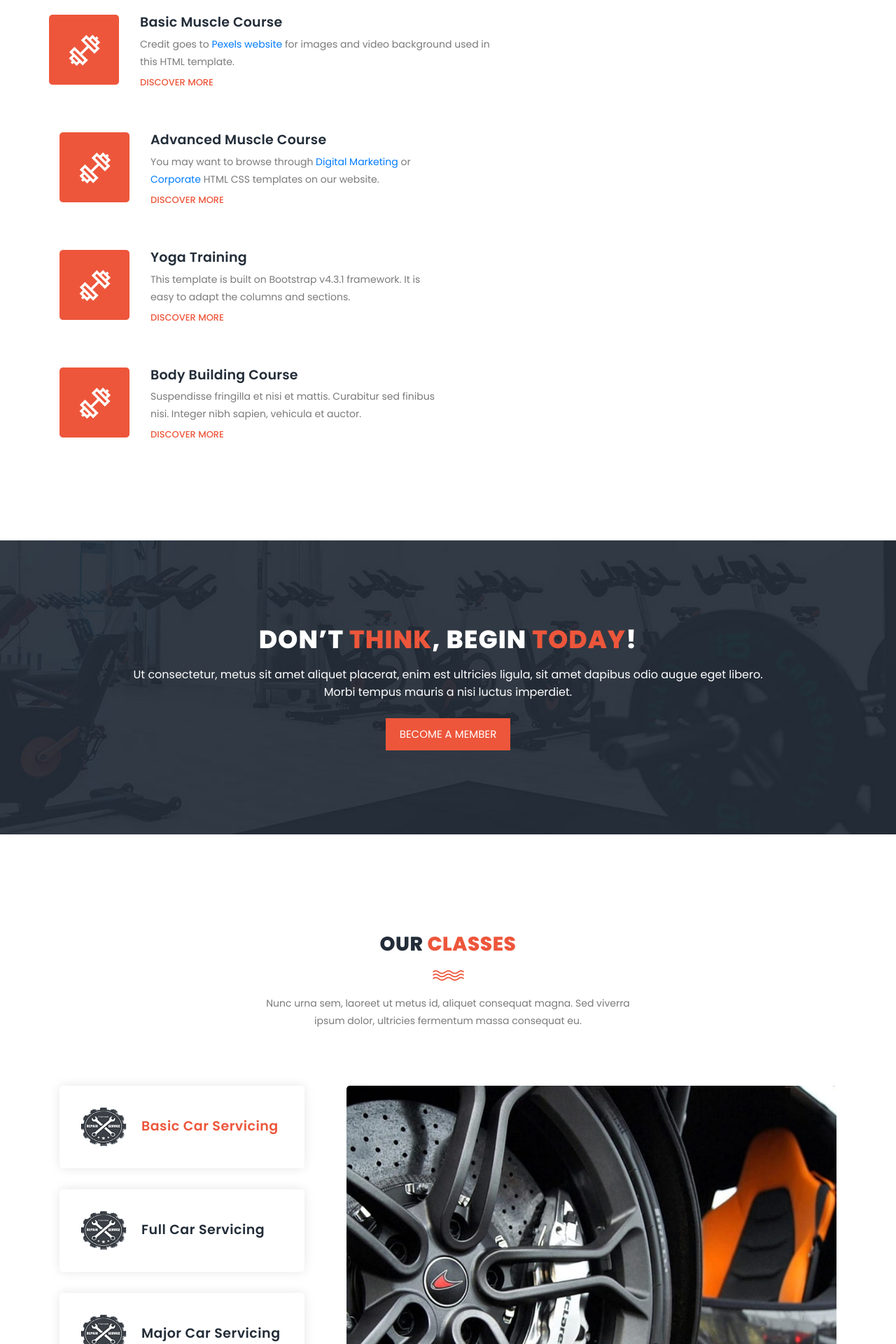
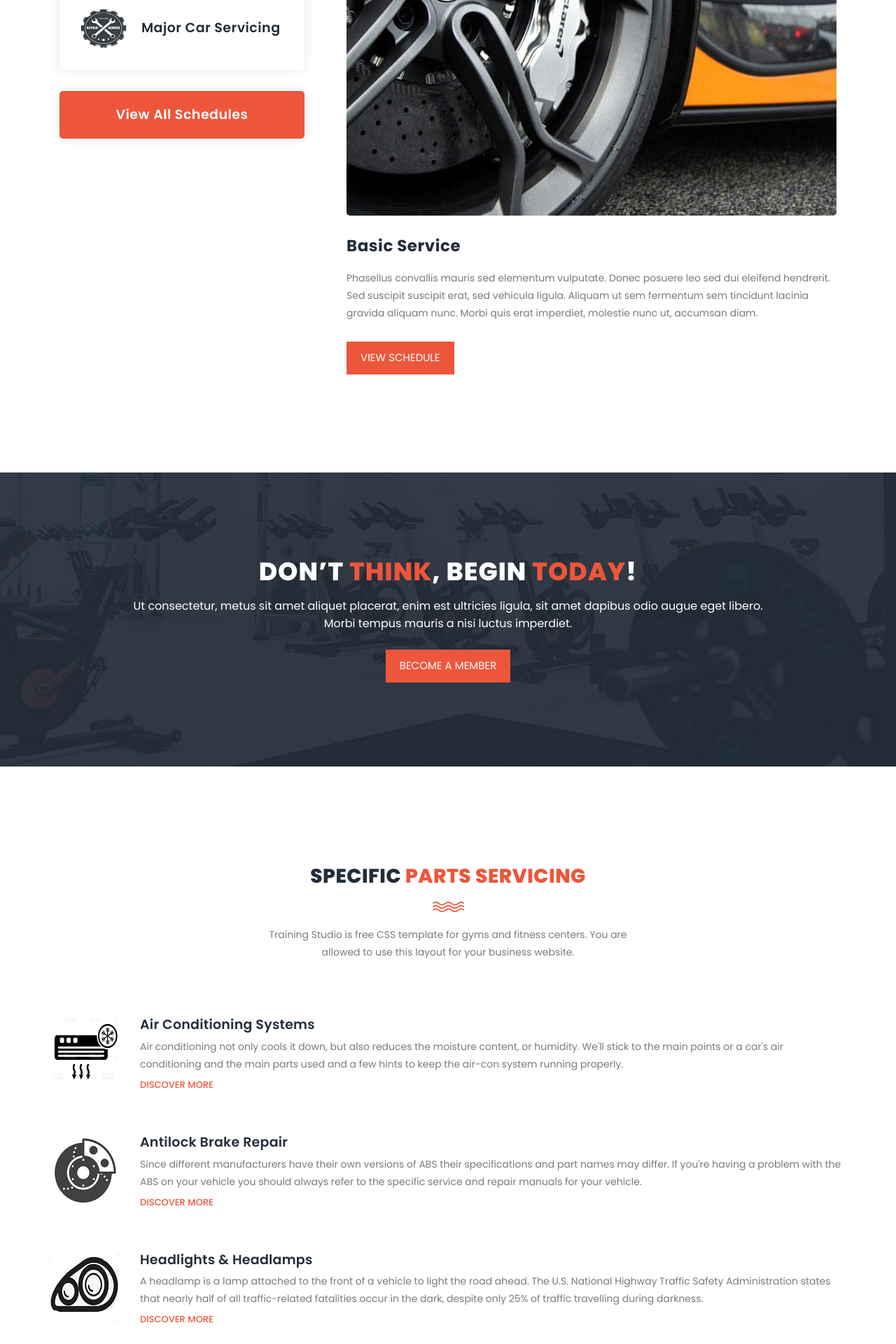
Before and after one commit to ShadowHunter947/CSE311Project, a PHP site: page / in a window 1280 px wide. Shown: the part 1480-3400 px from the top of the page at 70% size. Run offline with PHP 8.4, Linux system fonts and the light colour scheme; some libraries are stand-ins or nearby versions.

Commit message:
Add files via upload

```diff
--- a/Template/index.php
+++ b/Template/index.php
@@ -54,8 +54,8 @@ https://templatemo.com/tm-548-training-studio
                         <!-- ***** Menu Start ***** -->
                         <ul class="nav">
                             <li class="scroll-to-section"><a href="#top" class="active">Home</a></li>
-                            <li class="scroll-to-section"><a href="#features">About</a></li>
                             <li class="scroll-to-section"><a href="#our-classes">Services</a></li>
+                            <li class="scroll-to-section"><a href="#features">Parts</a></li>
                             <li class="scroll-to-section"><a href="#schedule">Appointments</a></li>
                             <li class="scroll-to-section"><a href="#contact-us">Contact</a></li>
                             <li class="main-button"><a href="login.php">Sign In</a></li>
@@ -90,107 +90,6 @@ https://templatemo.com/tm-548-training-studio
     </div>
     <!-- ***** Main Banner Area End ***** -->
 
-    <!-- ***** Features Item Start ***** -->
-    <section class="section" id="features">
-        <div class="container">
-            <div class="row">
-                <div class="col-lg-6 offset-lg-3"> <!-- CHECBK later -->
-                    <div class="section-heading">
-                        <h2>Choose <em>Program</em></h2>
-                        <img src="assets/images/line-dec.png" alt="waves">
-                        <p>Training Studio is free CSS template for gyms and fitness centers. You are allowed to use this layout for your business website.</p>
-                    </div>
-                </div>
-                <div class="col-lg<-6">
-                    <ul class="features-items">
-                        <li class="feature-item">
-                            <div class="left-icon">
-                                <img src="assets/images/features-first-icon.png" alt="First One">
-                            </div>
-                            <div class="right-content">
-                                <h4>Basic Fitness</h4>
-                                <p>Please do not re-distribute this template ZIP file on any template collection website. This is not allowed.</p>
-                                <a href="#" class="text-button">Discover More</a>
-                            </div>
-                        </li>
-                        <li class="feature-item">
-                            <div class="left-icon">
-                                <img src="assets/images/features-first-icon.png" alt="second one">
-                            </div>
-                            <div class="right-content">
-                                <h4>New Gym Training</h4>
-                                <p>If you wish to support TemplateMo website via PayPal, please feel free to contact us. We appreciate it a lot.</p>
-                                <a href="#" class="text-button">Discover More</a>
-                            </div>
-                        </li>
-                        <li class="feature-item">
-                            <div class="left-icon">
-                                <img src="assets/images/features-first-icon.png" alt="third gym training">
-                            </div>
-                            <div class="right-content">
-                                <h4>Basic Muscle Course</h4>
-                                <p>Credit goes to <a rel="nofollow" href="https://www.pexels.com" target="_blank">Pexels website</a> for images and video background used in this HTML template.</p>
-                                <a href="#" class="text-button">Discover More</a>
-                            </div>
-                        </li>
-                    </ul>
-                </div>
-                <div class="col-lg-6">
-                    <ul class="features-items">
-                        <li class="feature-item">
-                            <div class="left-icon">
-                                <img src="assets/images/features-first-icon.png" alt="fourth muscle">
-                            </div>
-                            <div class="right-content">
-                                <h4>Advanced Muscle Course</h4>
-                                <p>You may want to browse through <a rel="nofollow" href="https://templatemo.com/tag/digital-marketing" target="_parent">Digital Marketing</a> or <a href="https://templatemo.com/tag/corporate">Corporate</a> HTML CSS templates on our website.</p>
-                                <a href="#" class="text-button">Discover More</a>
-                            </div>
-                        </li>
-                        <li class="feature-item">
-                            <div class="left-icon">
-                                <img src="assets/images/features-first-icon.png" alt="training fifth">
-                            </div>
-                            <div class="right-content">
-                                <h4>Yoga Training</h4>
-                                <p>This template is built on Bootstrap v4.3.1 framework. It is easy to adapt the columns and sections.</p>
-                                <a href="#" class="text-button">Discover More</a>
-                            </div>
-                        </li>
-                        <li class="feature-item">
-                            <div class="left-icon">
-                                <img src="assets/images/features-first-icon.png" alt="gym training">
-                            </div>
-                            <div class="right-content">
-                                <h4>Body Building Course</h4>
-                                <p>Suspendisse fringilla et nisi et mattis. Curabitur sed finibus nisi. Integer nibh sapien, vehicula et auctor.</p>
-                                <a href="#" class="text-button">Discover More</a>
-                            </div>
-                        </li>
-                    </ul>
-                </div>
-            </div>
-        </div>
-    </section>
-    <!-- ***** Features Item End ***** -->
-
-    <!-- ***** Call to Action Start ***** -->
-    <section class="section" id="call-to-action">
-        <div class="container">
-            <div class="row">
-                <div class="col-lg-10 offset-lg-1">
-                    <div class="cta-content">
-                        <h2>Don’t <em>think</em>, begin <em>today</em>!</h2>
-                        <p>Ut consectetur, metus sit amet aliquet placerat, enim est ultricies ligula, sit amet dapibus odio augue eget libero. Morbi tempus mauris a nisi luctus imperdiet.</p>
-                        <div class="main-button scroll-to-section">
-                            <a href="#our-classes">Become a member</a>
-                        </div>
-                    </div>
-                </div>
-            </div>
-        </div>
-    </section>
-    <!-- ***** Call to Action End ***** -->
 
     <!-- ***** Our Classes Start ***** -->
     <section class="section" id="our-classes">
@@ -198,7 +97,7 @@ https://templatemo.com/tm-548-training-studio
             <div class="row">
                 <div class="col-lg-6 offset-lg-3">
                     <div class="section-heading">
-                        <h2>Our <em>Classes</em></h2>
+                        <h2>Fixed <em>Services</em></h2>
                         <img src="assets/images/line-dec.png" alt="">
                         <p>Nunc urna sem, laoreet ut metus id, aliquet consequat magna. Sed viverra ipsum dolor, ultricies fermentum massa consequat eu.</p>
                     </div>
@@ -245,6 +144,94 @@ https://templatemo.com/tm-548-training-studio
         </div>
     </section>
     <!-- ***** Our Classes End ***** -->
+    <!-- ***** Call to Action Start ***** -->
+    <section class="section" id="call-to-action">
+        <div class="container">
+            <div class="row">
+                <div class="col-lg-10 offset-lg-1">
+                    <div class="cta-content">
+                        <h2>Don’t <em>think</em>, begin <em>today</em>!</h2>
+                        <p>Ut consectetur, metus sit amet aliquet placerat, enim est ultricies ligula, sit amet dapibus odio augue eget libero. Morbi tempus mauris a nisi luctus imperdiet.</p>
+                        <div class="main-button scroll-to-section">
+                            <a href="login.php">Become a member</a>
+                        </div>
+                    </div>
+                </div>
+            </div>
+        </div>
+    </section>
+    <!-- ***** Call to Action End ***** -->
+
+    <!-- ***** Features Item Start ***** -->
+    <section class="section" id="features">
+        <div class="container">
+            <div class="row">
+                <div class="col-lg-6 offset-lg-3"> <!-- CHECBK later -->
+                    <div class="section-heading">
+                        <h2>Specific <em>Parts Servicing</em></h2>
+                        <img src="assets/images/line-dec.png" alt="waves">
+                        <p>Training Studio is free CSS template for gyms and fitness centers. You are allowed to use this layout for your business website.</p>
+                    </div>
+                </div>
+                <div class="col-lg<-6">
+                    <ul class="features-items">
+                        <li class="feature-item">
+                            <div class="left-icon">
+                                <img src="assets/images/icons/ac.png">
+                            </div>
+                            <div class="right-content">
+                                <h4>Air Conditioning Systems</h4>
+                                <p>Air conditioning not only cools it down, but also reduces the moisture content, or humidity. We'll stick to the main points or a car's air conditioning and the main parts used and a few hints to keep the air-con system running properly.</p>
+                                <a href="#" class="text-button">Discover More</a>
+                            </div>
+                        </li>
+                        <li class="feature-item">
+                            <div class="left-icon">
+                                <img src="assets/images/icons/abs.png">
+                            </div>
+                            <div class="right-content">
+                                <h4>Antilock Brake Repair</h4>
+                                <p>Since different manufacturers have their own versions of ABS their specifications and part names may differ. If you're having a problem with the ABS on your vehicle you should always refer to the specific service and repair manuals for your vehicle.</p>
+                                <a href="#" class="text-button">Discover More</a>
+                            </div>
+                        </li>
+                        <li class="feature-item">
+                            <div class="left-icon">
+                                <img src="assets/images/icons/hl.png">
+                            </div>
+                            <div class="right-content">
+                                <h4>Headlights & Headlamps</h4>
+                                <p>A headlamp is a lamp attached to the front of a vehicle to light the road ahead. The U.S. National Highway Traffic Safety Administration states that nearly half of all traffic-related fatalities occur in the dark, despite only 25% of traffic travelling during darkness.</p>
+                                <a href="#" class="text-button">Discover More</a>
+                            </div>
+                        </li>
+                        <li class="feature-item">
+                            <div class="left-icon">
+                                <img src="assets/images/alt.png">
+                            </div>
+                            <div class="right-content">
+                                <h4>Alternators & Starters</h4>
+                                <p>When the alternator is no longer generating power, your vehicle will slowly run down the battery until there is not enough power to fire the spark plugs, at which time your engine dies. </p>
+                                <a href="#" class="text-button">Discover More</a>
+                            </div>
+                        </li>
+                        <li class="feature-item">
+                            <div class="left-icon">
+                                <img src="assets/images/icons/dent.png">
+                            </div>
+                            <div class="right-content">
+                                <h4>Power Window Repair</h4>
+                                <p>Power windows or electric windows are automobile windows which can be raised and lowered by depressing a button or switch, as opposed to using a hand-turned crank handle. </p>
+                                <a href="#" class="text-button">Discover More</a>
+                            </div>
+                        </li>
+                    </ul>
+                </div>
+
+            </div>
+        </div>
+    </section>
+    <!-- ***** Features Item End ***** -->
 
     <section class="section" id="schedule">
         <div class="container">
@@ -439,7 +426,7 @@ https://templatemo.com/tm-548-training-studio
 
                     - Designed by <a rel="nofollow" href="https://templatemo.com" class="tm-text-link" target="_parent">TemplateMo</a></p>
 
-                    <!-- You shall support us a little via PayPal to info@templatemo.com -->
+
 
                 </div>
             </div>
--- a/Template/signup-check.php
+++ b/Template/signup-check.php
@@ -50,9 +50,11 @@ if (isset($_POST['uname']) && isset($_POST['password'])
 	}
 
 	else{
+    // hashing the password
+        $pass = md5($pass);
 
-		// hashing the password
-        $pass = md5($pass);
+
+
 
 	    $sql = "SELECT * FROM users WHERE UserName='$uname' ";
 		$result = mysqli_query($conn, $sql);
```
Also changed, not shown: Template/login.php (+19 -61 lines), Template/loginAction.php (added, +54 -0 lines).
